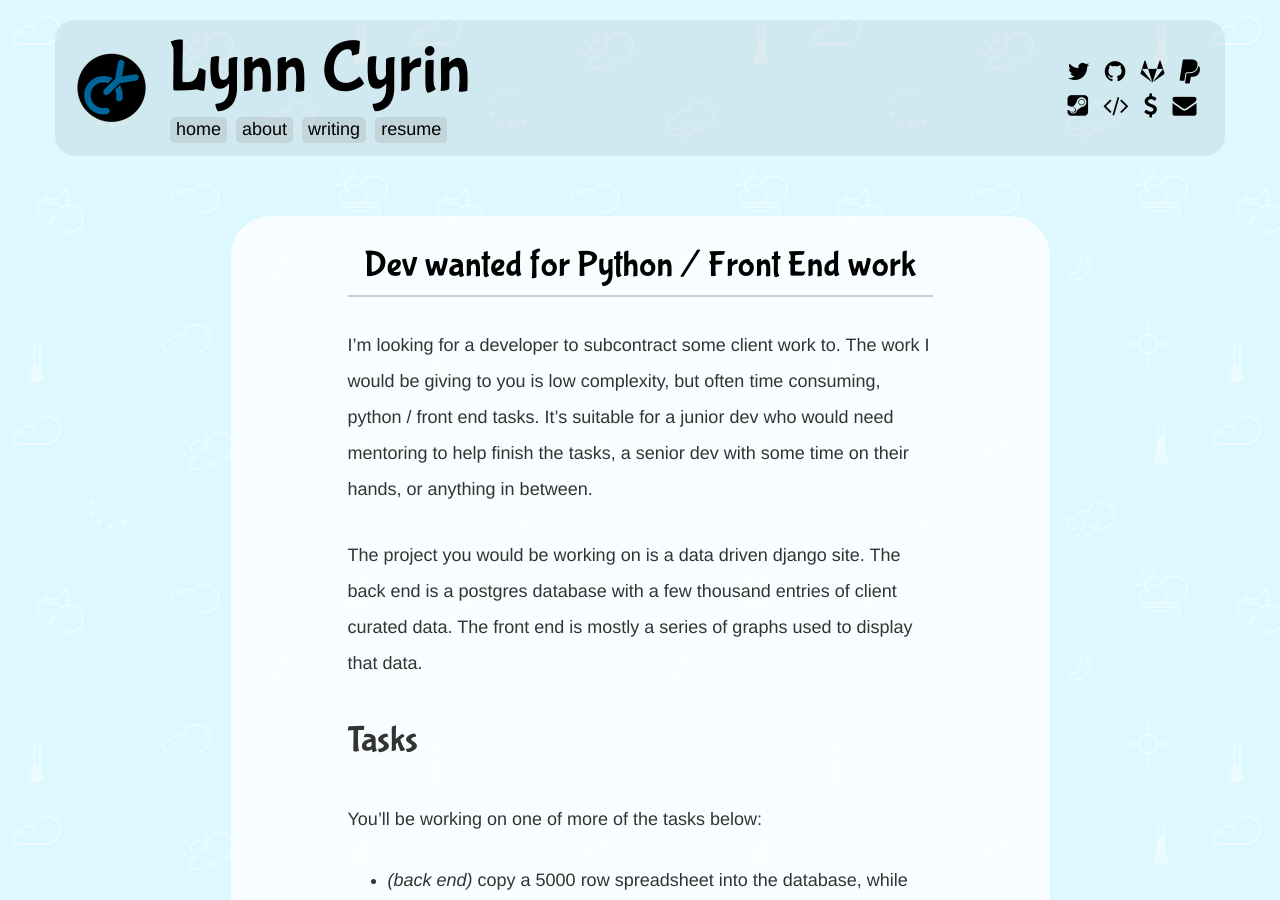
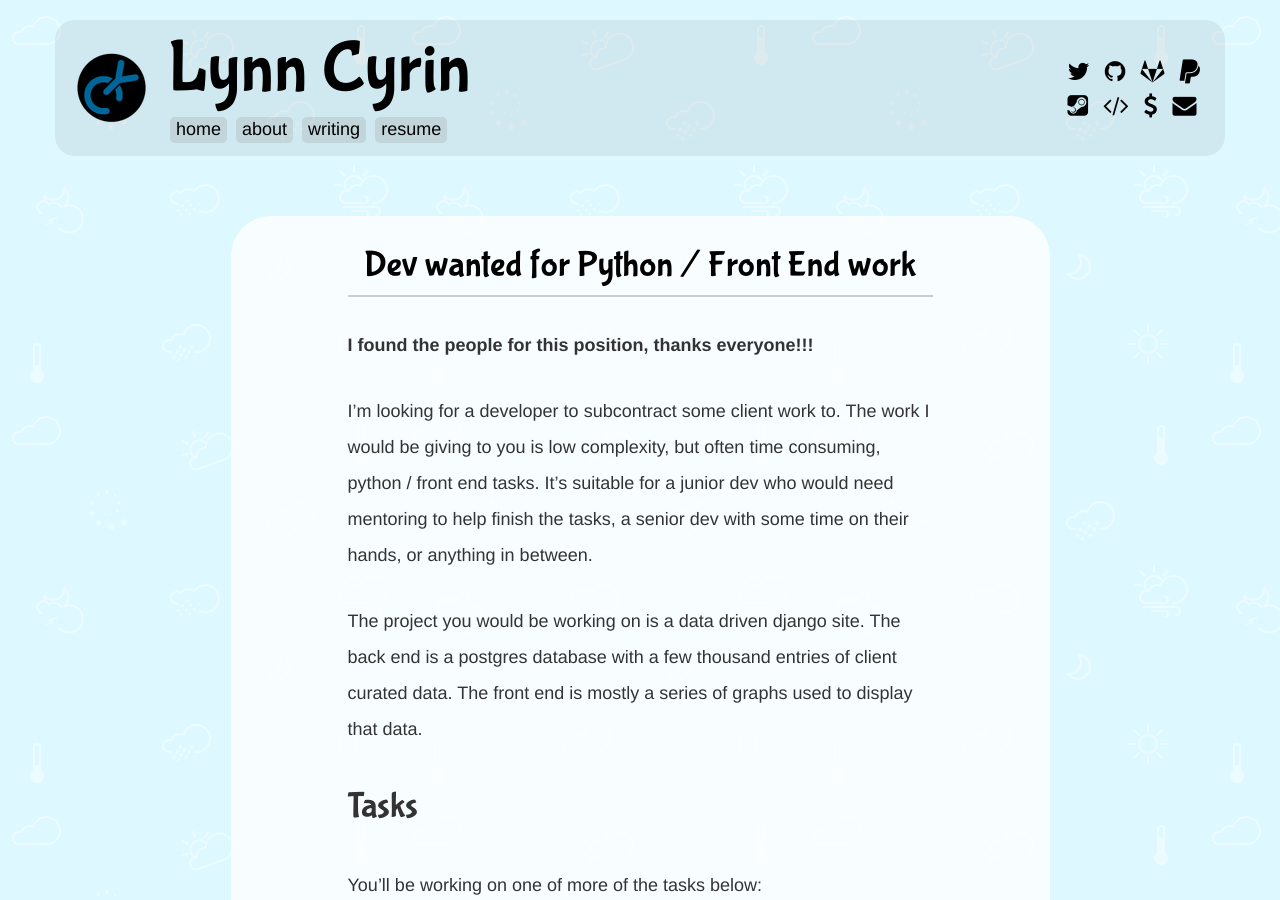
Before and after one commit to coilysiren/lynncyrin.github.io, a Jekyll site: the page built from _posts/2017-06-04-help-wanted.md, in a window 1280 px wide and 900 px high. Built offline with Jekyll 4.4.1, drawn with Linux system fonts in a browser that asks for light colours; nearby versions of some CDN libraries; a style sheet for code colours, icons or effects is not loaded.

Commit message:
update help wanted

```diff
--- a/_posts/2017-06-04-help-wanted.md
+++ b/_posts/2017-06-04-help-wanted.md
@@ -3,7 +3,10 @@ layout: page
 title:  "Dev wanted for Python / Front End work"
 date:   2017-06-04 00:00:00 -0700
 description: "I'm looking to subcontract some client work"
+unlisted: "True"
 ---
+
+**I found the people for this position, thanks everyone!!!**
 
 I'm looking for a developer to subcontract some client work to. The work I would be giving to you is low complexity, but often time consuming, python / front end tasks. It's suitable for a junior dev who would need mentoring to help finish the tasks, a senior dev with some time on their hands, or anything in between.
 
```
